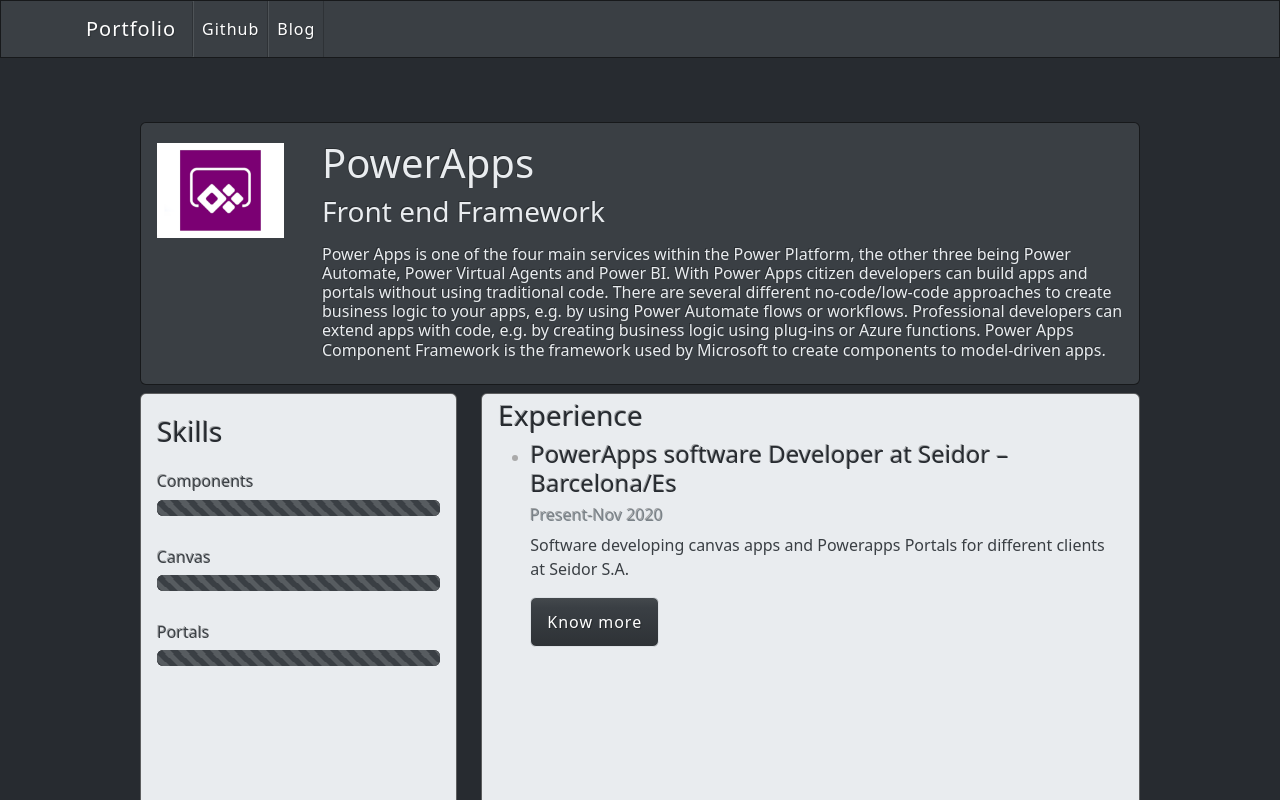
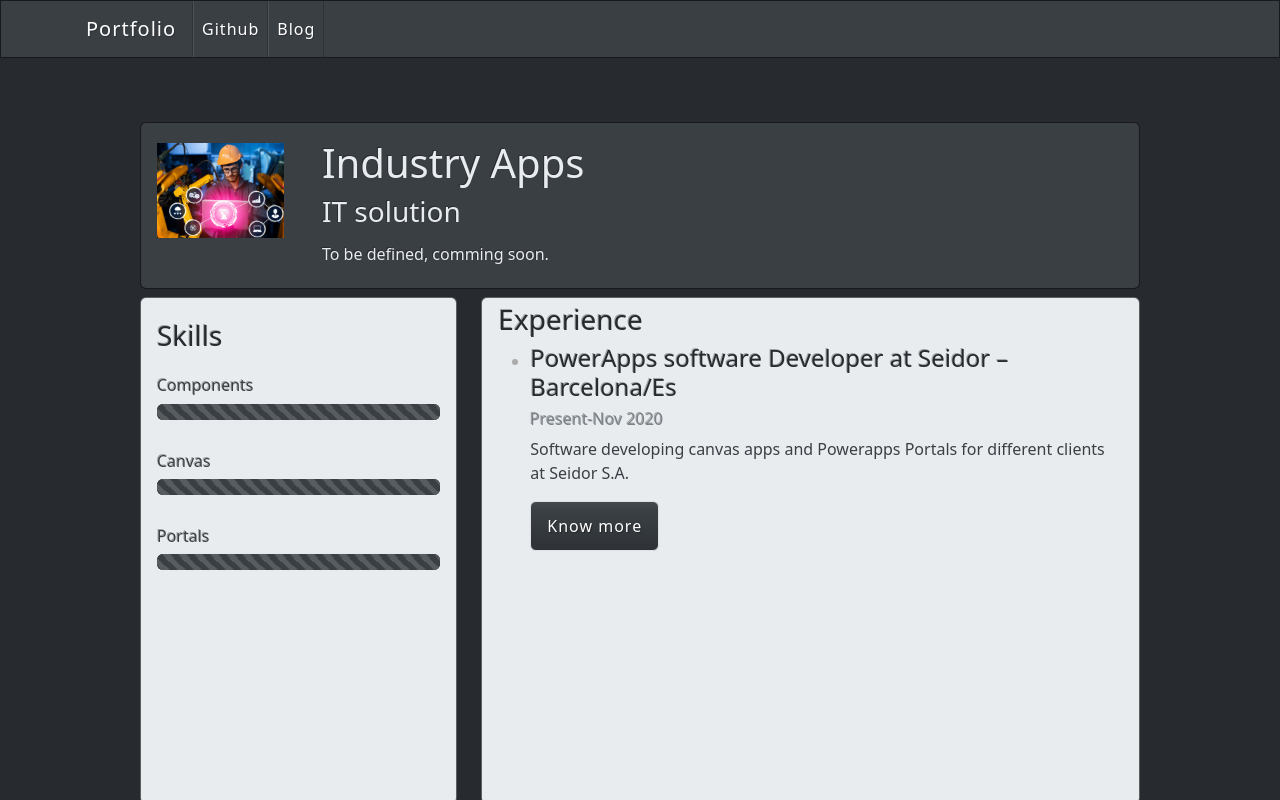
Before and after one commit to SteelTitansax/IndustrialIT_Portfolio, a Next.js app: page /industryapps in a window 1280 px wide. Shown: the top 800 px of the page. Built offline with nearby package versions, Linux system fonts and the light colour scheme; a small style sheet from the web is missing.

Commit message:
Update industryapps.js

```diff
--- a/pages/industryapps.js
+++ b/pages/industryapps.js
@@ -14,14 +14,12 @@
             <div className="card card-body bg-primary text-light">
             <div className="row">
                 <div className="col-md-2">
-                    <img src="canvas.png" className="mt-1" height="95px" alt="React perfil"/>
+                    <img src="Industry40apps.png" className="mt-1" height="95px" alt="React perfil"/>
                 </div>
                 <div className="col-md-10">
-                    <h1 >PowerApps  </h1>
-                    <h3>Front end Framework</h3>
-                    <h6 style={{paddingTop:'8px'}}>Power Apps is one of the four main services within the Power Platform, the other three being Power Automate, Power Virtual Agents and Power BI.
-
-With Power Apps citizen developers can build apps and portals without using traditional code. There are several different no-code/low-code approaches to create business logic to your apps, e.g. by using Power Automate flows or workflows. Professional developers can extend apps with code, e.g. by creating business logic using plug-ins or Azure functions. Power Apps Component Framework is the framework used by Microsoft to create components to model-driven apps.</h6>
+                    <h1 >Industry Apps  </h1>
+                    <h3>IT solution</h3>
+                    <h6 style={{paddingTop:'8px'}}>To be defined, comming soon.</h6>
 
                 </div>
             </div>
```
